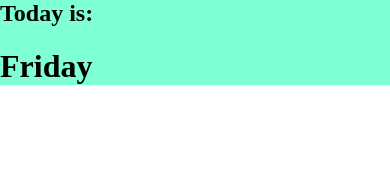
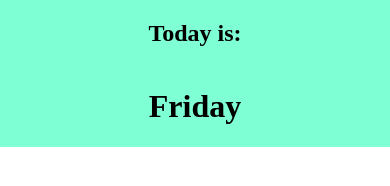
Before and after one commit to Sofeo/Day-of-week, a plain HTML site: page index.html in a window 390 px wide. Drawn offline with Linux system fonts and the light colour scheme.

Commit message:
started designing for mobile

```diff
--- a/index.css
+++ b/index.css
@@ -1,7 +1,18 @@
+@media only screen and (max-width: 500px) {
     body {
         margin: 0;
     }
 
     #holder {
         background-color: aquamarine;
+        width: 100%;
+        display: flex;
+        flex-direction: column;
+        align-items: center;
     }
+
+    .dayText {
+        display:;
+    }
+
+}
--- a/index.html
+++ b/index.html
@@ -7,8 +7,8 @@
 </head>
 <body>
     <div id="holder">
-        <h2 id="todayIs">Today is:</h2>
-        <h1 id="currentDay"></h1>
+        <h2 class="dayText" id="todayIs">Today is:</h2>
+        <h1 class="dayText" id="currentDay"></h1>
     </div>
 
     <script src="index.js"></script>
```
Lines whose indentation alone changed are shown as unchanged.
